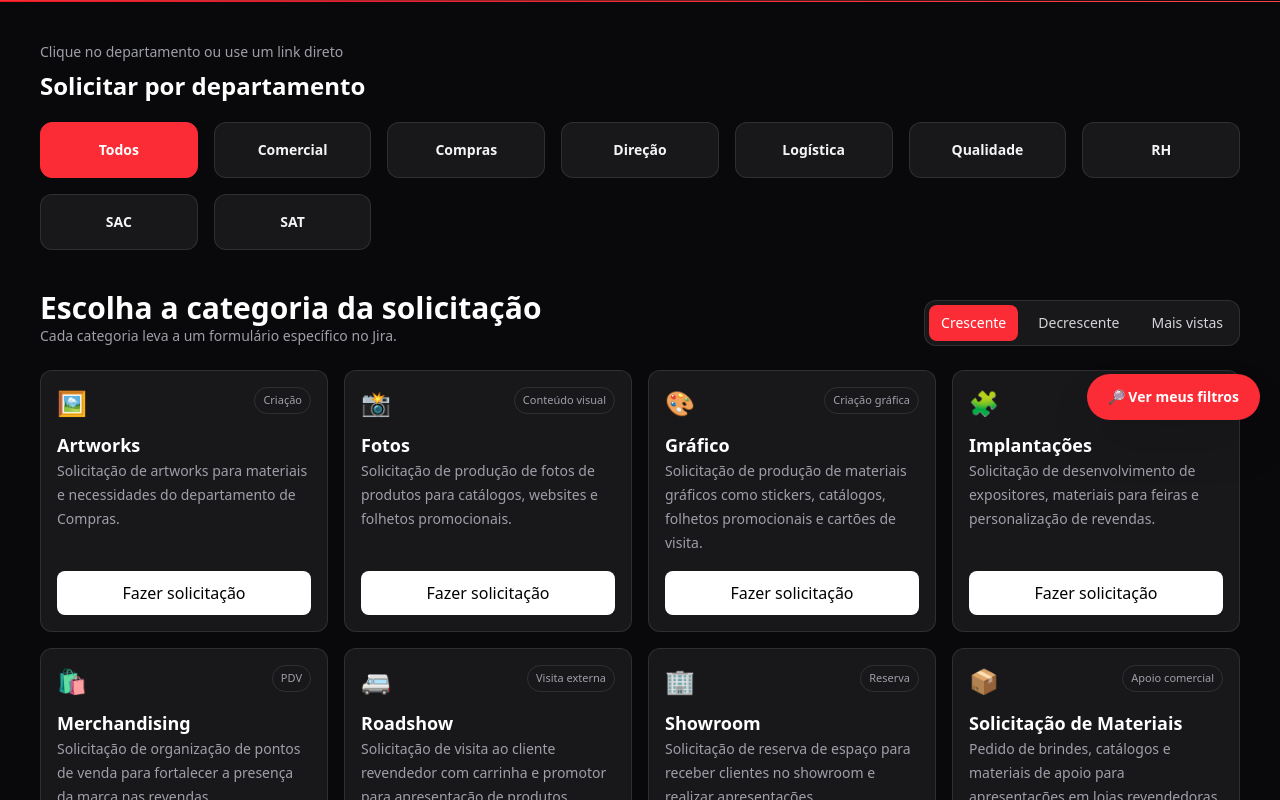
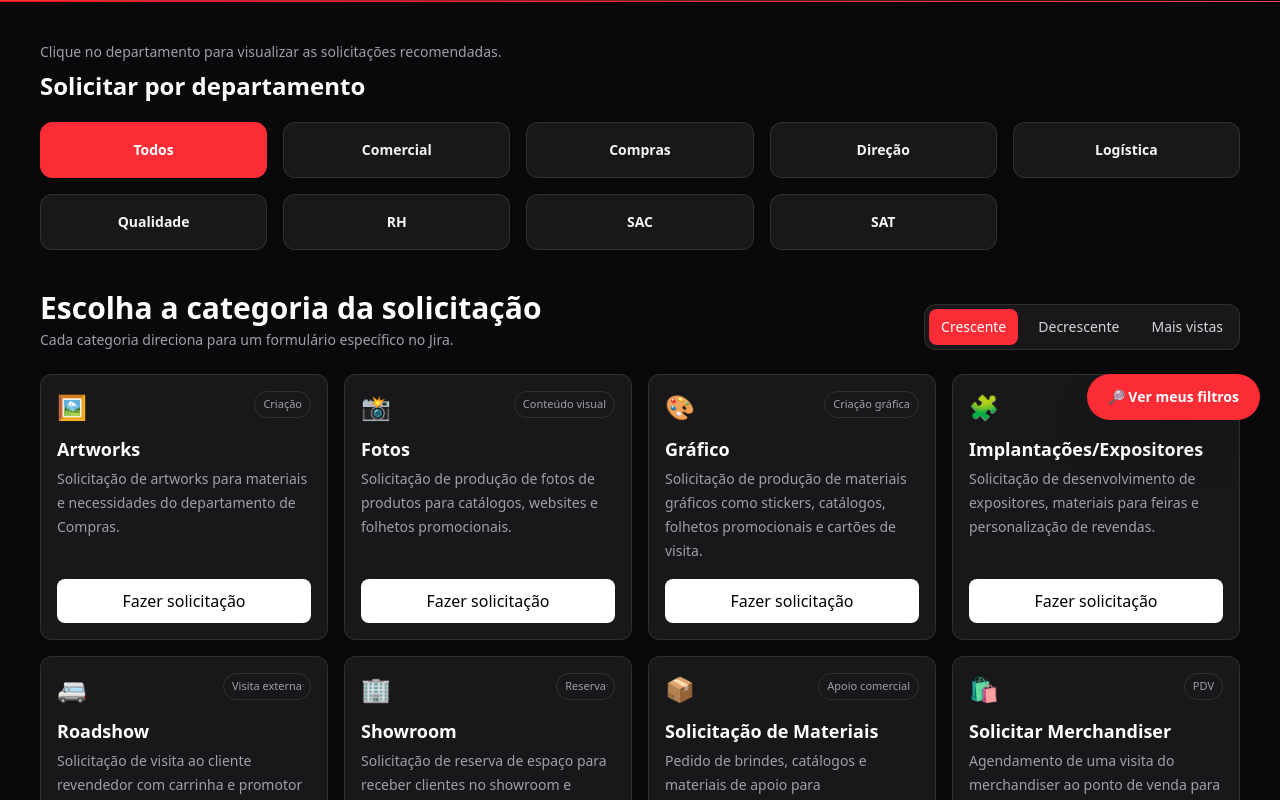
Before and after one commit to maiquelreislobao/marketingcenter, a React (Vite) app: page / in a window 1280 px wide. Shown: the part 360-1160 px from the top of the page. Built offline with nearby package versions, Linux system fonts and the light colour scheme.

Commit message:
Update App.jsx
Atualização Merchandiser, Implantações e Roadshow

```diff
--- a/src/App.jsx
+++ b/src/App.jsx
@@ -12,10 +12,18 @@ export default function PortalMarketingLobao() {
 
       const params = new URLSearchParams(window.location.search);
       const deptFromUrl = params.get("dept");
-      if (deptFromUrl) setSelectedDept(deptFromUrl);
 
-      const savedViews = window.localStorage.getItem("marketing-service-views");
-      if (savedViews) setViewCounts(JSON.parse(savedViews));
+      if (deptFromUrl) {
+        setSelectedDept(deptFromUrl);
+      }
+
+      const savedViews = window.localStorage.getItem(
+        "marketing-service-views"
+      );
+
+      if (savedViews) {
+        setViewCounts(JSON.parse(savedViews));
+      }
     } catch (error) {
       console.error("Erro ao carregar dados:", error);
     }
@@ -23,9 +31,9 @@ export default function PortalMarketingLobao() {
 
   const services = [
     {
-      title: "Merchandising",
+  title: "Solicitar Merchandiser",
   description:
-        "Solicitação de organização de pontos de venda para fortalecer a presença da marca nas revendas.",
+    "Agendamento de uma visita do merchandiser ao ponto de venda para organizar e otimizar o espaço destinado às nossas marcas.",
   icon: "🛍️",
   tag: "PDV",
   link: "https://clobao.atlassian.net/jira/software/projects/MKTMRCH/form/308",
@@ -38,9 +46,9 @@ export default function PortalMarketingLobao() {
         "Solicitação de visita ao cliente revendedor com carrinha e promotor para apresentação de produtos.",
       icon: "🚐",
       tag: "Visita externa",
-      link: "https://clobao.atlassian.net/jira/software/projects/MKTRDSH/form/407",
+      link: "https://clobao.atlassian.net/jira/software/projects/MKTRDS/form/804",
       calendarLink:
-        "https://clobao.atlassian.net/jira/software/projects/MKTRDSH/boards/881/calendar",
+        "https://clobao.atlassian.net/jira/software/projects/MKTRDS/boards/1245/calendar",
     },
     {
       title: "Showroom",
@@ -61,7 +69,7 @@ export default function PortalMarketingLobao() {
       link: "https://clobao.atlassian.net/jira/software/projects/MKTSOLCT/form/374",
     },
     {
-      title: "Implantações",
+      title: "Implantações/Expositores",
       description:
         "Solicitação de desenvolvimento de expositores, materiais para feiras e personalização de revendas.",
       icon: "🧩",
@@ -84,7 +92,6 @@ export default function PortalMarketingLobao() {
       tag: "Conteúdo visual",
       link: "https://clobao.atlassian.net/jira/software/projects/MKTFOTOS/form/440",
     },
-
     {
       title: "Vídeos",
       description:
@@ -113,10 +120,10 @@ export default function PortalMarketingLobao() {
 
   const departmentMap = {
     Comercial: [
-      "Merchandising",
+      "Solicitar Merchandiser",
       "Solicitação de Materiais",
       "Roadshow",
-      "Implantações",
+      "Implantações/Expositores",
       "Gráfico",
       "Showroom",
       "Fotos",
@@ -127,62 +134,80 @@ export default function PortalMarketingLobao() {
       "Showroom",
       "Fotos",
       "Vídeos",
-      "Implantações",
+      "Implantações/Expositores",
     ],
-    Direção: services.map((s) => s.title),
+    Direção: services.map((service) => service.title),
     Logística: ["Solicitação de Materiais", "Gráfico"],
     Qualidade: ["Fotos", "Gráfico", "Solicitação de Materiais"],
-    RH: ["Solicitação de Materiais", "Vídeos", "Fotos", "Gráfico", "Campanhas RH"],
+    RH: [
+      "Solicitação de Materiais",
+      "Vídeos",
+      "Fotos",
+      "Gráfico",
+      "Campanhas RH",
+    ],
     SAC: [
       "Gráfico",
       "Solicitação de Materiais",
       "Roadshow",
       "Showroom",
-      "Merchandising",
+      "Solicitar Merchandiser",
       "Fotos",
     ],
     SAT: ["Gráfico"],
   };
 
   const filteredServices = selectedDept
-    ? services.filter((s) => (departmentMap[selectedDept] || []).includes(s.title))
-    : services.filter((s) => s.title !== "Campanhas RH");
+    ? services.filter((service) =>
+        (departmentMap[selectedDept] || []).includes(service.title)
+      )
+    : services.filter((service) => service.title !== "Campanhas RH");
 
   const sortedServices = [...filteredServices].sort((a, b) => {
-    if (sortOption === "asc") return a.title.localeCompare(b.title);
-    if (sortOption === "desc") return b.title.localeCompare(a.title);
+    if (sortOption === "asc") {
+      return a.title.localeCompare(b.title);
+    }
+
+    if (sortOption === "desc") {
+      return b.title.localeCompare(a.title);
+    }
 
     const viewsA = viewCounts[a.title] || 0;
     const viewsB = viewCounts[b.title] || 0;
 
-    if (viewsB !== viewsA) return viewsB - viewsA;
+    if (viewsB !== viewsA) {
+      return viewsB - viewsA;
+    }
+
     return a.title.localeCompare(b.title);
   });
 
-  const handleDeptSelect = (dept) => {
+  const handleDeptSelect = (department) => {
     try {
-      setSelectedDept(dept);
+      setSelectedDept(department);
 
-      if (typeof window !== "undefined") {
+      if (typeof window === "undefined") return;
+
       const url = new URL(window.location.href);
 
-        if (dept) {
-          url.searchParams.set("dept", dept);
+      if (department) {
+        url.searchParams.set("dept", department);
       } else {
         url.searchParams.delete("dept");
       }
 
       window.history.replaceState({}, "", url.toString());
 
-        const categoriasSection = document.getElementById("categorias");
+      window.requestAnimationFrame(() => {
+        const categoriesSection = document.getElementById("categorias");
 
-        if (categoriasSection) {
-          categoriasSection.scrollIntoView({
+        if (categoriesSection) {
+          categoriesSection.scrollIntoView({
             behavior: "smooth",
             block: "start",
           });
         }
-      }
+      });
     } catch (error) {
       console.error("Erro ao atualizar filtro:", error);
     }
@@ -190,13 +215,19 @@ export default function PortalMarketingLobao() {
 
   const handleServiceView = (title) => {
     try {
-      const updated = {
+      const updatedViews = {
         ...viewCounts,
         [title]: (viewCounts[title] || 0) + 1,
       };
 
-      setViewCounts(updated);
-      window.localStorage.setItem("marketing-service-views", JSON.stringify(updated));
+      setViewCounts(updatedViews);
+
+      if (typeof window !== "undefined") {
+        window.localStorage.setItem(
+          "marketing-service-views",
+          JSON.stringify(updatedViews)
+        );
+      }
     } catch (error) {
       console.error("Erro ao guardar visualizações:", error);
     }
@@ -210,38 +241,40 @@ export default function PortalMarketingLobao() {
             <div className="flex h-14 w-14 items-center justify-center rounded-xl border border-white/10 bg-white/5">
               <img
                 src="/logo.png"
-                alt="Logo"
+                alt="Central Lobão"
                 className="h-10 w-10 object-contain"
               />
             </div>
           </div>
 
-          <div className="hidden items-center gap-2 md:flex">
+          <nav className="hidden items-center gap-2 md:flex">
             <a
               href="?"
               className="rounded-lg border border-white/10 bg-white/5 px-3 py-2 text-sm text-zinc-200 transition hover:border-red-500/40 hover:bg-zinc-800"
             >
               Início
             </a>
+
             <a
               href="#departamentos"
               className="rounded-lg border border-white/10 bg-white/5 px-3 py-2 text-sm text-zinc-200 transition hover:border-red-500/40 hover:bg-zinc-800"
             >
               Departamentos
             </a>
+
             <a
               href="#categorias"
               className="rounded-lg border border-white/10 bg-white/5 px-3 py-2 text-sm text-zinc-200 transition hover:border-red-500/40 hover:bg-zinc-800"
             >
               Categorias
             </a>
-          </div>
+          </nav>
 
           <button
             type="button"
-            aria-label="Abrir menu"
+            aria-label={menuOpen ? "Fechar menu" : "Abrir menu"}
             aria-expanded={menuOpen}
-            onClick={() => setMenuOpen((prev) => !prev)}
+            onClick={() => setMenuOpen((previous) => !previous)}
             className="flex h-11 w-11 items-center justify-center rounded-xl border border-white/10 bg-white/5 text-white transition hover:border-red-500/40 hover:bg-zinc-800 md:hidden"
           >
             <span className="text-lg">{menuOpen ? "✕" : "☰"}</span>
@@ -250,7 +283,7 @@ export default function PortalMarketingLobao() {
 
         {menuOpen && (
           <div className="border-t border-white/10 bg-zinc-950/95 px-4 py-3 sm:px-6 md:hidden">
-            <div className="flex flex-col gap-2">
+            <nav className="flex flex-col gap-2">
               <a
                 href="?"
                 onClick={() => setMenuOpen(false)}
@@ -258,6 +291,7 @@ export default function PortalMarketingLobao() {
               >
                 Início
               </a>
+
               <a
                 href="#departamentos"
                 onClick={() => setMenuOpen(false)}
@@ -265,6 +299,7 @@ export default function PortalMarketingLobao() {
               >
                 Departamentos
               </a>
+
               <a
                 href="#categorias"
                 onClick={() => setMenuOpen(false)}
@@ -272,7 +307,7 @@ export default function PortalMarketingLobao() {
               >
                 Categorias
               </a>
-            </div>
+            </nav>
           </div>
         )}
       </header>
@@ -280,28 +315,35 @@ export default function PortalMarketingLobao() {
       <section className="border-b border-white/10 bg-gradient-to-br from-red-600 via-red-500 to-zinc-950">
         <div className="mx-auto max-w-7xl px-4 py-10 sm:px-6 sm:py-12 lg:px-10">
           <div className="max-w-3xl">
-
-
             <h1 className="text-3xl font-black leading-tight sm:text-4xl md:text-5xl">
               Central de solicitações de Marketing
             </h1>
 
             <p className="mt-4 max-w-2xl text-sm leading-6 text-white/80 sm:text-base">
-              Portal interno para envio de solicitações ao departamento de Marketing através de formulários Jira organizados por categoria.
+              Portal interno para envio de solicitações ao departamento de
+              Marketing através de formulários Jira organizados por categoria.
             </p>
           </div>
         </div>
       </section>
 
-      <section id="departamentos" className="mx-auto max-w-7xl px-4 py-8 scroll-mt-24 sm:px-6 sm:py-10 lg:px-10">
-        <p className="mb-2 text-sm text-zinc-400">Clique no departamento ou use um link direto</p>
-        <h2 className="mb-5 text-xl font-black sm:text-2xl">Solicitar por departamento</h2>
+      <section
+        id="departamentos"
+        className="scroll-mt-24 mx-auto max-w-7xl px-4 py-8 sm:px-6 sm:py-10 lg:px-10"
+      >
+        <p className="mb-2 text-sm text-zinc-400">
+          Clique no departamento para visualizar as solicitações recomendadas.
+        </p>
 
-        <div className="grid grid-cols-2 gap-3 sm:grid-cols-3 sm:gap-4 lg:grid-cols-4 xl:grid-cols-7">
+        <h2 className="mb-5 text-xl font-black sm:text-2xl">
+          Solicitar por departamento
+        </h2>
+
+        <div className="grid grid-cols-2 gap-3 sm:grid-cols-3 sm:gap-4 lg:grid-cols-4 xl:grid-cols-5">
           <button
             type="button"
             onClick={() => handleDeptSelect(null)}
-            className={`flex min-h-[56px] items-center justify-center rounded-xl border px-3 py-3 text-sm font-semibold transition sm:px-4 sm:py-4 ${
+            className={`flex min-h-14 items-center justify-center rounded-xl border px-3 py-3 text-sm font-semibold transition sm:px-4 sm:py-4 ${
               !selectedDept
                 ? "border-red-500 bg-red-500 text-white"
                 : "border-white/10 bg-zinc-900 text-zinc-100 hover:border-red-500/40 hover:bg-zinc-800"
@@ -310,24 +352,27 @@ export default function PortalMarketingLobao() {
             Todos
           </button>
 
-          {Object.keys(departmentMap).map((dept) => (
+          {Object.keys(departmentMap).map((department) => (
             <button
-              key={dept}
+              key={department}
               type="button"
-              onClick={() => handleDeptSelect(dept)}
-              className={`flex min-h-[56px] items-center justify-center rounded-xl border px-3 py-3 text-sm font-semibold transition sm:px-4 sm:py-4 ${
-                selectedDept === dept
+              onClick={() => handleDeptSelect(department)}
+              className={`flex min-h-14 items-center justify-center rounded-xl border px-3 py-3 text-sm font-semibold transition sm:px-4 sm:py-4 ${
+                selectedDept === department
                   ? "border-red-500 bg-red-500 text-white"
                   : "border-white/10 bg-zinc-900 text-zinc-100 hover:border-red-500/40 hover:bg-zinc-800"
               }`}
             >
-              {dept}
+              {department}
             </button>
           ))}
         </div>
       </section>
 
-      <main id="categorias" className="mx-auto max-w-7xl px-4 pb-12 scroll-mt-24 sm:px-6 sm:pb-14 lg:px-10">
+      <main
+        id="categorias"
+        className="scroll-mt-24 mx-auto max-w-7xl px-4 pb-12 sm:px-6 sm:pb-14 lg:px-10"
+      >
         <div className="mb-6 flex flex-col gap-4 lg:flex-row lg:items-end lg:justify-between">
           <div>
             <h2 className="text-2xl font-black sm:text-3xl">
@@ -335,22 +380,28 @@ export default function PortalMarketingLobao() {
                 ? `Solicitações recomendadas para ${selectedDept}`
                 : "Escolha a categoria da solicitação"}
             </h2>
-            <p className="text-sm text-zinc-400">Cada categoria leva a um formulário específico no Jira.</p>
+
+            <p className="mt-1 text-sm text-zinc-400">
+              Cada categoria direciona para um formulário específico no Jira.
+            </p>
           </div>
 
           <div className="flex flex-col gap-3 sm:flex-row sm:items-center">
             <div className="grid grid-cols-1 gap-2 rounded-xl border border-white/10 bg-zinc-900 p-1 sm:flex sm:gap-2">
-              {["asc", "desc", "views"].map((opt) => (
+              {["asc", "desc", "views"].map((option) => (
                 <button
-                  key={opt}
-                  onClick={() => setSortOption(opt)}
+                  key={option}
+                  type="button"
+                  onClick={() => setSortOption(option)}
                   className={`rounded-lg px-3 py-2 text-sm transition ${
-                    sortOption === opt ? "bg-red-500 text-white" : "text-zinc-300"
+                    sortOption === option
+                      ? "bg-red-500 text-white"
+                      : "text-zinc-300 hover:bg-zinc-800"
                   }`}
                 >
-                  {opt === "asc" && "Crescente"}
-                  {opt === "desc" && "Decrescente"}
-                  {opt === "views" && "Mais vistas"}
+                  {option === "asc" && "Crescente"}
+                  {option === "desc" && "Decrescente"}
+                  {option === "views" && "Mais vistas"}
                 </button>
               ))}
             </div>
@@ -369,17 +420,33 @@ export default function PortalMarketingLobao() {
 
         <div className="grid grid-cols-1 gap-4 sm:grid-cols-2 xl:grid-cols-4">
           {sortedServices.map((service) => (
-            <div
+            <article
               key={service.title}
               className="flex h-full flex-col rounded-xl border border-white/10 bg-zinc-900 p-4 transition hover:-translate-y-1 hover:border-red-500/40"
             >
               <div className="mb-3 flex items-start justify-between gap-3">
-                <span className="text-2xl">{service.icon}</span>
-                <span className="rounded-full border border-white/10 px-2 py-1 text-[11px] text-zinc-400">{service.tag}</span>
+                <span className="text-2xl" aria-hidden="true">
+                  {service.icon}
+                </span>
+
+                <span className="rounded-full border border-white/10 px-2 py-1 text-[11px] text-zinc-400">
+                  {service.tag}
+                </span>
               </div>
 
-              <h3 className="text-base font-bold sm:text-lg">{service.title}</h3>
-              <p className="text-sm leading-6 text-zinc-400">{service.description}</p>
+              <h3 className="text-base font-bold sm:text-lg">
+                {service.title}
+              </h3>
+
+              <p className="mt-1 text-sm leading-6 text-zinc-400">
+                {service.description}
+              </p>
+
+              {sortOption === "views" && (
+                <p className="mt-3 text-xs text-zinc-500">
+                  Visualizações: {viewCounts[service.title] || 0}
+                </p>
+              )}
 
               <div className="mt-auto flex flex-col gap-2 pt-4">
                 {service.calendarLink && (
@@ -398,12 +465,12 @@ export default function PortalMarketingLobao() {
                   target="_blank"
                   rel="noopener noreferrer"
                   onClick={() => handleServiceView(service.title)}
-                  className="rounded-lg bg-white py-2.5 text-center text-black transition hover:bg-red-500 hover:text-white"
+                  className="rounded-lg bg-white py-2.5 text-center font-medium text-black transition hover:bg-red-500 hover:text-white"
                 >
                   Fazer solicitação
                 </a>
               </div>
-            </div>
+            </article>
           ))}
         </div>
       </main>
```
Lines whose indentation alone changed are shown as unchanged.
